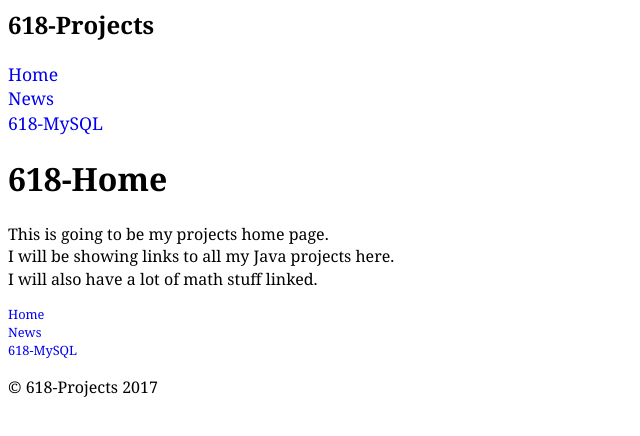
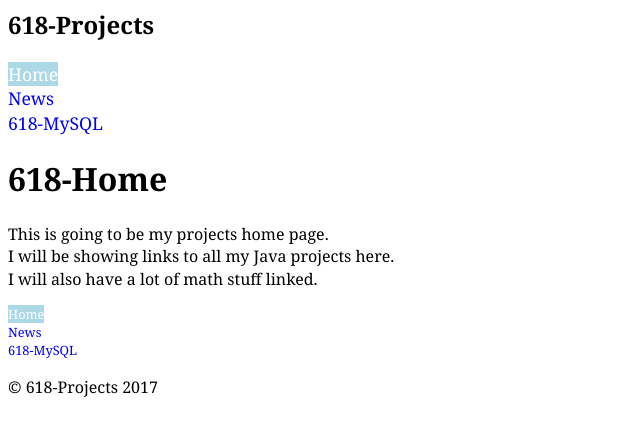
Before and after one commit to 618phi/Projects, a Jekyll site: the page built from index.html, in a window 1280 px wide. Shown: the top 436 px of the page, without its empty margins (0-640 px from the left). Built offline with Jekyll 4.4.1, drawn with Linux system fonts in a browser that asks for light colours; Markdown is read by kramdown in place of the engine named in the settings.

Commit message:
changed to index

```diff
--- a/_includes/nav.html
+++ b/_includes/nav.html
@@ -1,7 +1,7 @@
 <nav>
 	<ul class='nav {{include.navclass}}'>
 		<li>
-			<a href="{{site.baseurl}}/" {% if page.url == '/index.html' %}class="current"{% endif %}>
+			<a href="{{site.baseurl}}/" {% if page.url == '/' or  page.url == '/index.html' %}class="current"{% endif %}>
 				Home
 			</a>
 		</li>
```
